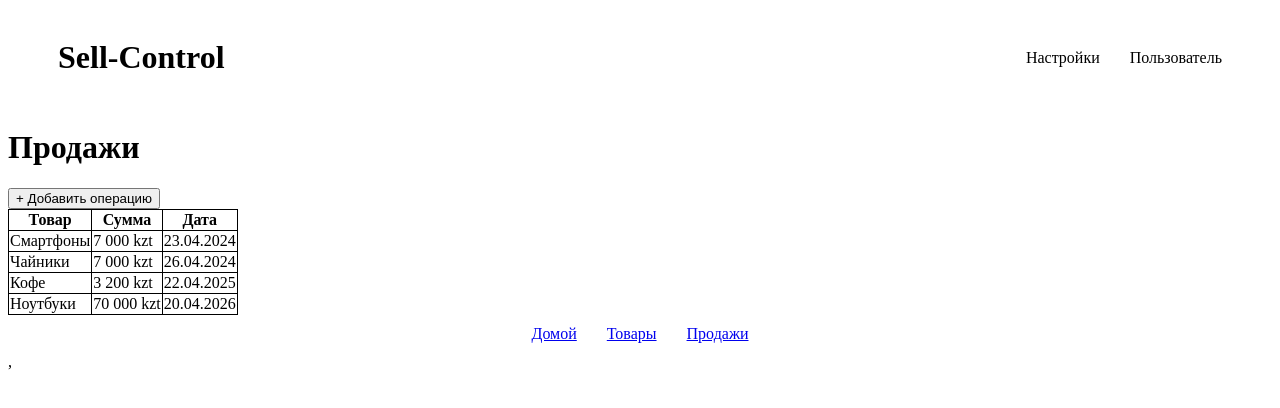
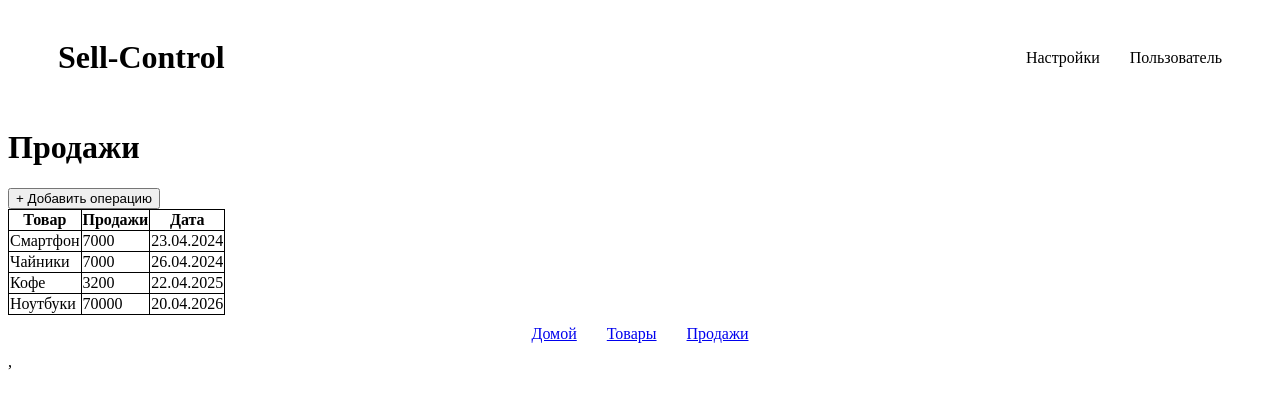
Before and after one commit to Koryandr/sell-control, a React (Vite) app: page /sales in a window 1280 px wide. Shown: the top 408 px of the page. Built offline with nearby package versions, Linux system fonts and the light colour scheme.

Commit message:
refactor: created a separate file for the table data
Создал отдельные ts файлы для данных из таблиц.

```diff
--- a/src/components/Footer.tsx
+++ b/src/components/Footer.tsx
@@ -9,11 +9,9 @@ const Footer = () => {
                 <Link to="/home">Домой</Link>
                 <Link to="/products">Товары</Link>
                 <Link to="/sales">Продажи</Link>
-
             </div>
         </footer>
         </>
-
         //<Link to="/analytics">Аналитика</Link>
     )
 }
--- /dev/null
+++ b/src/data/products.ts
@@ -0,0 +1,22 @@
+export const products = [
+    {
+        id: 1,
+        name: "Смартфон",
+        quantity: 2000
+    },
+    {
+        id: 2,
+        name: "Чайники",
+        quantity: 3500
+    },
+    {
+        id: 3,
+        name: "Кофе",
+        quantity: 300
+    },
+    {
+        id: 4,
+        name: "Ноутбуки",
+        quantity: 70000
+    }
+];
--- /dev/null
+++ b/src/data/sales.ts
@@ -0,0 +1,26 @@
+export const sales = [
+    {
+        id: 1,
+        name: "Смартфон",
+        sum: 7000,
+        date: "23.04.2024"
+    },
+    {
+        id: 2,
+        name: "Чайники",
+        sum: 7000,
+        date:"26.04.2024"
+    },
+    {
+        id: 3,
+        name: "Кофе",
+        sum: 3200,
+        date:"22.04.2025"
+    },
+    {
+        id: 4,
+        name: "Ноутбуки",
+        sum: 70000,
+        date:"	20.04.2026"
+    }
+];
--- a/src/pages/Products.tsx
+++ b/src/pages/Products.tsx
@@ -1,8 +1,7 @@
 import "./Products.css"
-import { useState } from "react";
+import { products } from "../data/products";
 
 const Products = () => {
-
 
     return(
         <>
@@ -11,28 +10,18 @@ const Products = () => {
 
         <table>
             <thead>
-                    <tr>
-                        <th>Товар</th>
-                        <th>Количество</th>
-                    </tr>
+                <tr>
+                    <th>Товар</th>
+                    <th>Количество</th>
+                </tr>
             </thead>
             <tbody>
-                    <tr>
-                        <td>Смартфоны</td>
-                        <td>20 000</td>
+                {products.map(product => (
+                    <tr key={product.id}>
+                        <td>{product.name}</td>
+                        <td>{product.quantity}</td>
                     </tr>
-                    <tr>
-                        <td>Чайники</td>
-                        <td>3 500</td>
-                    </tr>
-                    <tr>
-                        <td>Кофе</td>
-                        <td>300</td>
-                    </tr>
-                    <tr>
-                        <td>Ноутбуки</td>
-                        <td>70 000</td>
-                    </tr>
+                ))}
             </tbody>
         </table>
         </>
--- a/src/pages/Sales.tsx
+++ b/src/pages/Sales.tsx
@@ -1,4 +1,5 @@
 import './Sales.css'
+import {sales} from "../data/sales"
 
 const Sales = () => {
     return(
@@ -8,33 +9,20 @@ const Sales = () => {
 
         <table>
             <thead>
-                    <tr>
-                        <th>Товар</th>
-                        <th>Сумма</th>
-                        <th>Дата</th>
-                    </tr>
+                <tr>
+                    <th>Товар</th>
+                    <th>Продажи</th>
+                    <th>Дата</th>
+                </tr>
             </thead>
             <tbody>
-                    <tr>
-                        <td>Смартфоны</td>
-                        <td>7 000 kzt</td>
-                        <td>23.04.2024</td>
+                {sales.map(sale =>(
+                    <tr key={sale.id}>
+                        <td>{sale.name}</td>
+                        <td>{sale.sum}</td>
+                        <td>{sale.date}</td>
                     </tr>
-                    <tr>
-                        <td>Чайники</td>
-                        <td>7 000 kzt</td>
-                        <td>26.04.2024</td>
-                    </tr>
-                    <tr>
-                        <td>Кофе</td>
-                        <td>3 200 kzt</td>
-                        <td>22.04.2025</td>
-                    </tr>
-                    <tr>
-                        <td>Ноутбуки</td>
-                        <td>70 000 kzt</td>
-                        <td>20.04.2026</td>
-                    </tr>
+                ))}
             </tbody>
         </table>
         </>
```
